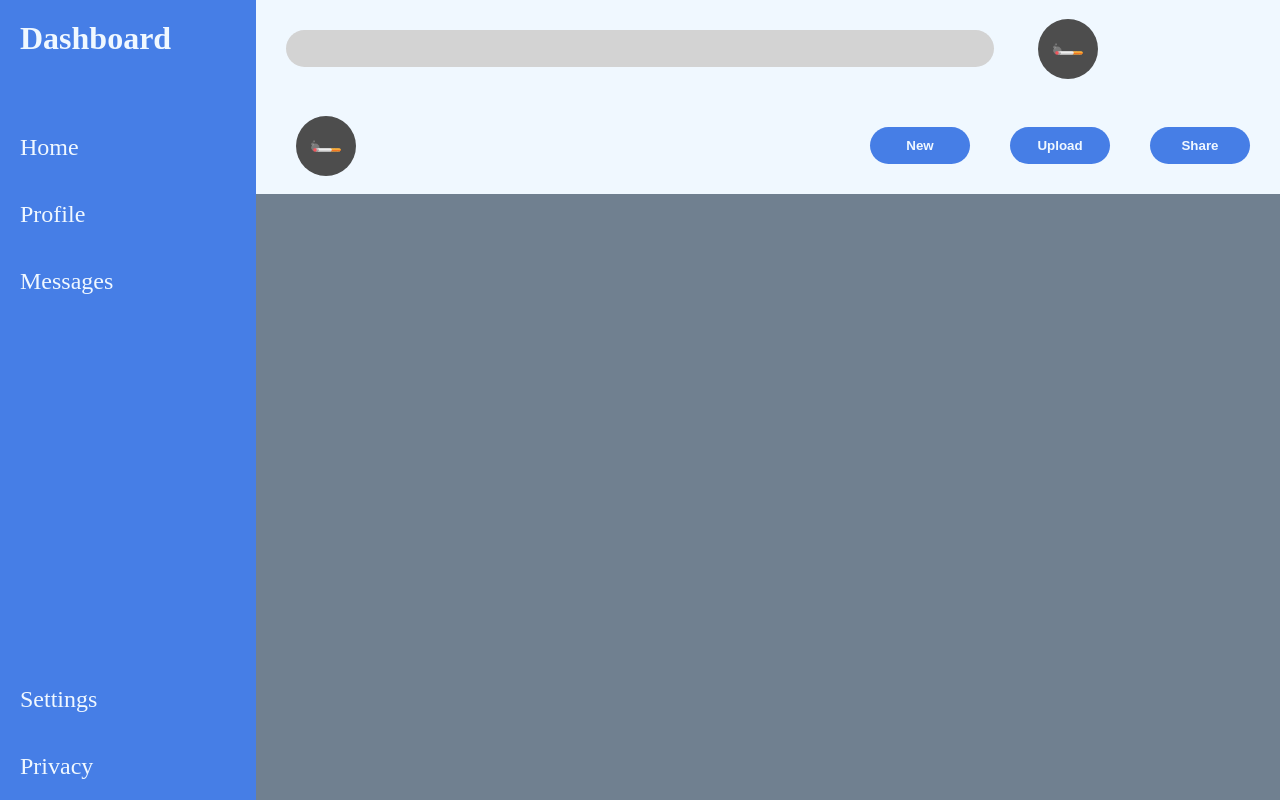
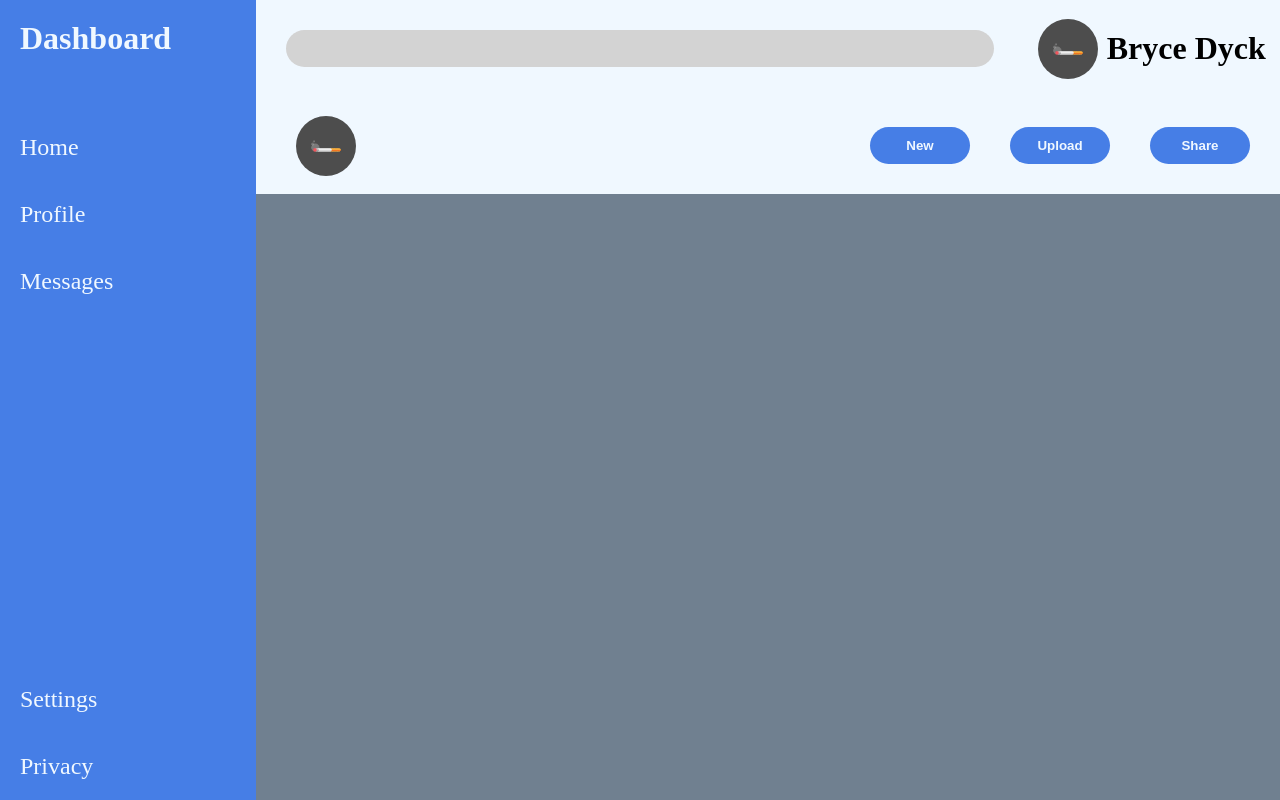
Before and after one commit to b-dyck/Admin-Dashboard, a plain HTML site: page index.html in a window 1280 px wide. Drawn offline with Linux system fonts and the light colour scheme.

Commit message:
Change font colour of name bar to black

```diff
--- a/styles.css
+++ b/styles.css
@@ -75,6 +75,10 @@ h2 {
     margin: 10px;
 }
 
+.upper-right>h2 {
+    color: black;
+}
+
 .lower-left {
     grid-area: 2 / 1 / 3 / 4 ;
     display: flex;
```
